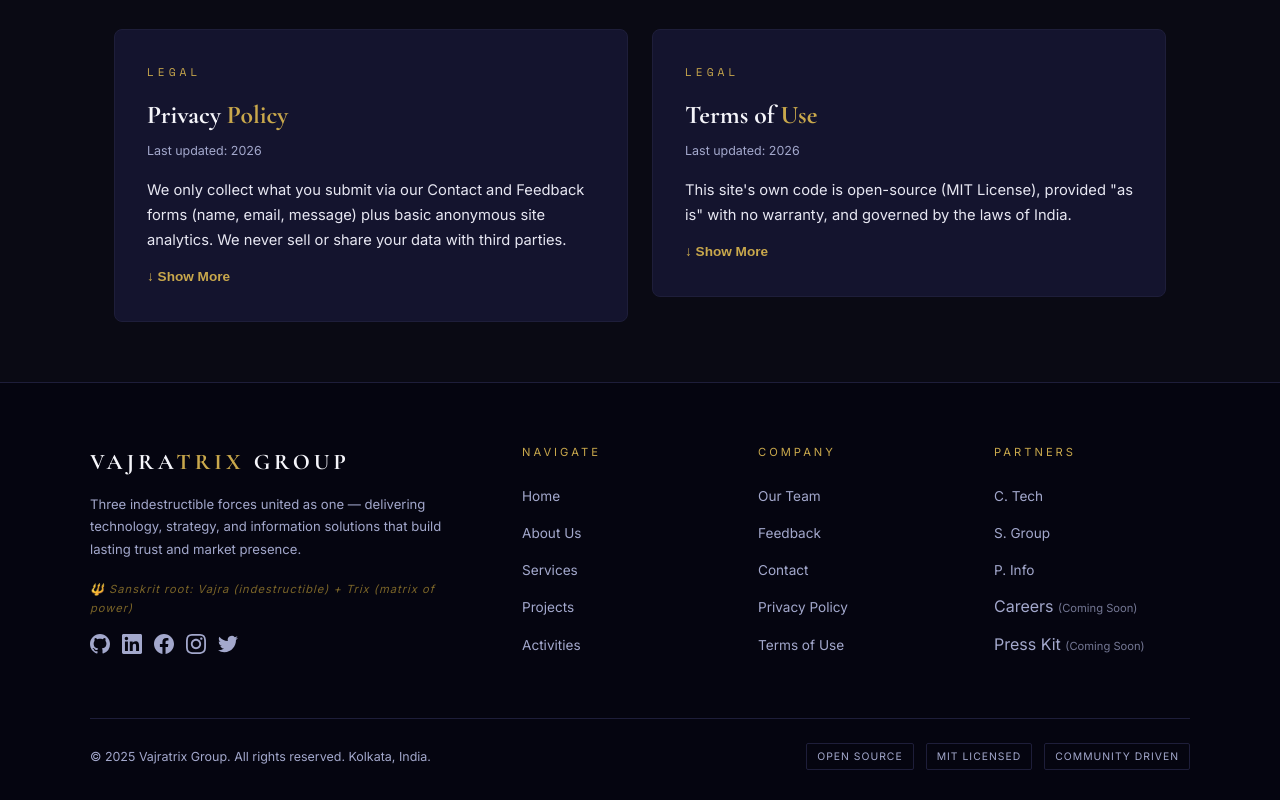
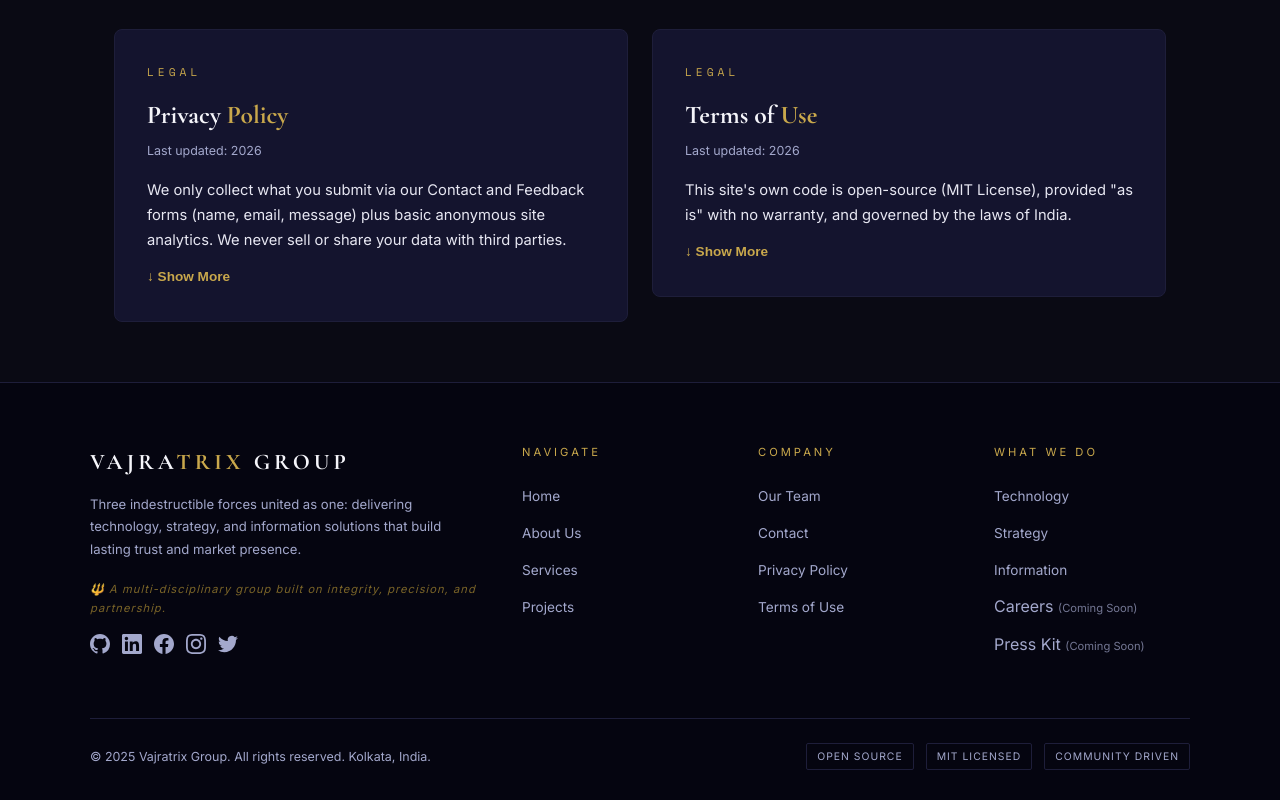
Before and after one commit to vajratrix/vajratrix.github.io, a React (Vite) app: page / in a window 1280 px wide. Shown: the part 5288-6088 px from the top of the page. Built offline with nearby package versions, Linux system fonts and the light colour scheme.

Commit message:
Officially launch
Updated footer content and structure for clarity and branding.

```diff
--- a/src/components/Footer.tsx
+++ b/src/components/Footer.tsx
@@ -4,8 +4,8 @@ export default function Footer() {
   <div className="footer-top">
     <div>
       <div className="footer-brand-name">VAJRA<span>TRIX</span> GROUP</div>
-      <p className="footer-tagline">Three indestructible forces united as one — delivering technology, strategy, and information solutions that build lasting trust and market presence.</p>
-      <p className="footer-secret">🔱 Sanskrit root: Vajra (indestructible) + Trix (matrix of power)</p>
+      <p className="footer-tagline">Three indestructible forces united as one: delivering technology, strategy, and information solutions that build lasting trust and market presence.</p>
+      <p className="footer-secret">🔱 A multi-disciplinary group built on integrity, precision, and partnership.</p>
       <div className="footer-social" style={{display: 'flex', gap: '0.75rem', marginTop: '1rem'}}>
         <a href="https://github.com/vajratrix" target="_blank" rel="noopener noreferrer" aria-label="Vajratrix on GitHub">
           <svg width="20" height="20" viewBox="0 0 24 24" fill="currentColor"><path d="M12 0C5.37 0 0 5.37 0 12c0 5.31 3.435 9.795 8.205 11.385.6.105.825-.255.825-.57 0-.285-.015-1.23-.015-2.235-3.015.555-3.795-.735-4.035-1.41-.135-.345-.72-1.41-1.23-1.695-.42-.225-1.02-.78-.015-.795.945-.015 1.62.87 1.845 1.23 1.08 1.815 2.805 1.305 3.495.99.105-.78.42-1.305.765-1.605-2.67-.3-5.46-1.335-5.46-5.925 0-1.305.465-2.385 1.23-3.225-.12-.3-.54-1.53.12-3.18 0 0 1.005-.315 3.3 1.23.96-.27 1.98-.405 3-.405s2.04.135 3 .405c2.295-1.56 3.3-1.23 3.3-1.23.66 1.65.24 2.88.12 3.18.765.84 1.23 1.905 1.23 3.225 0 4.605-2.805 5.625-5.475 5.925.435.375.81 1.095.81 2.22 0 1.605-.015 2.895-.015 3.3 0 .315.225.69.825.57A12.02 12.02 0 0024 12c0-6.63-5.37-12-12-12z"/></svg>
@@ -31,25 +31,23 @@ export default function Footer() {
         <li><a href="#about">About Us</a></li>
         <li><a href="#services">Services</a></li>
         <li><a href="#projects">Projects</a></li>
-        <li><a href="#activities">Activities</a></li>
       </ul>
     </div>
     <div>
       <div className="footer-col-title">Company</div>
       <ul className="footer-links">
         <li><a href="#team">Our Team</a></li>
-        <li><a href="#feedback">Feedback</a></li>
         <li><a href="#contact">Contact</a></li>
         <li><a href="#privacy-policy">Privacy Policy</a></li>
         <li><a href="#terms-of-use">Terms of Use</a></li>
       </ul>
     </div>
     <div>
-      <div className="footer-col-title">Partners</div>
+      <div className="footer-col-title">What We Do</div>
       <ul className="footer-links">
-        <li><a href="#">C. Tech</a></li>
-        <li><a href="#">S. Group</a></li>
-        <li><a href="#">P. Info</a></li>
+        <li><a href="#services">Technology</a></li>
+        <li><a href="#services">Strategy</a></li>
+        <li><a href="#services">Information</a></li>
         <li style={{color: 'var(--muted)', cursor: 'default'}}>Careers <span style={{fontSize: '0.7rem', opacity: 0.7}}>(Coming Soon)</span></li>
         <li style={{color: 'var(--muted)', cursor: 'default'}}>Press Kit <span style={{fontSize: '0.7rem', opacity: 0.7}}>(Coming Soon)</span></li>
       </ul>
```
